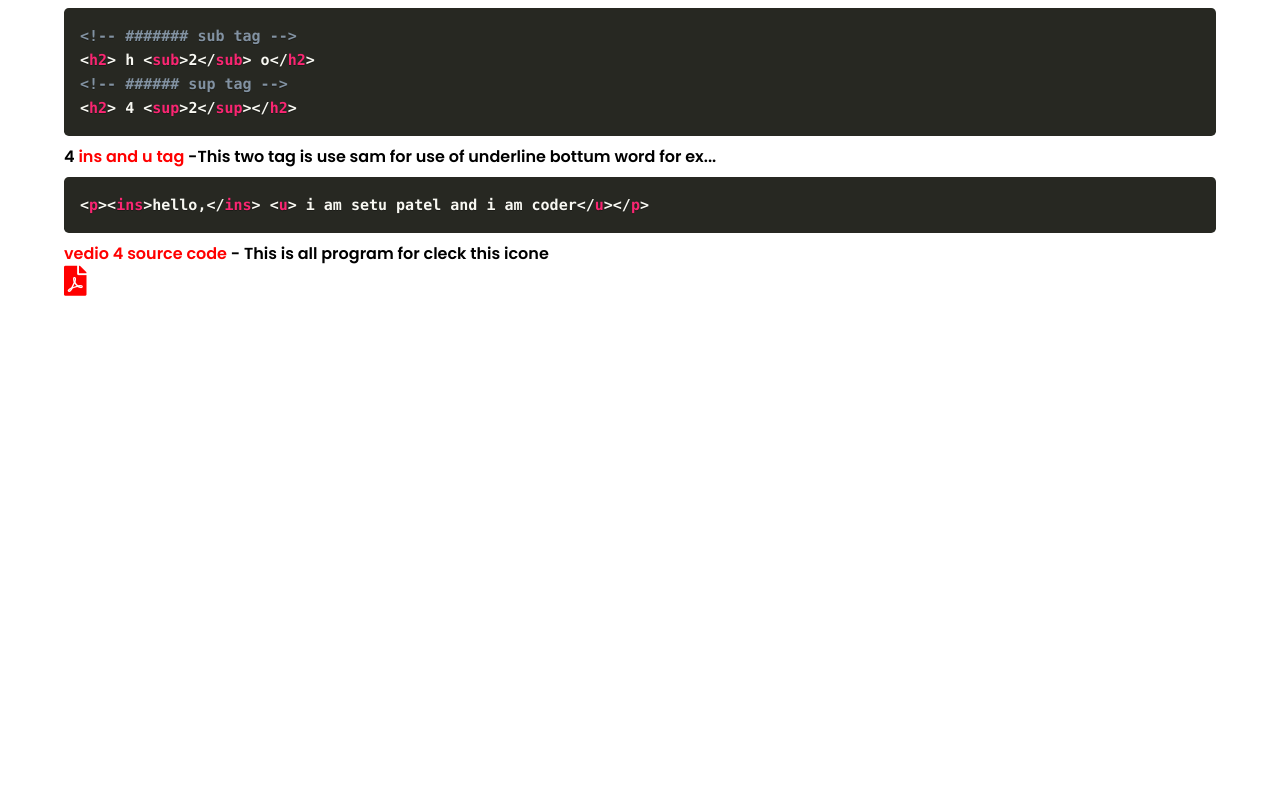
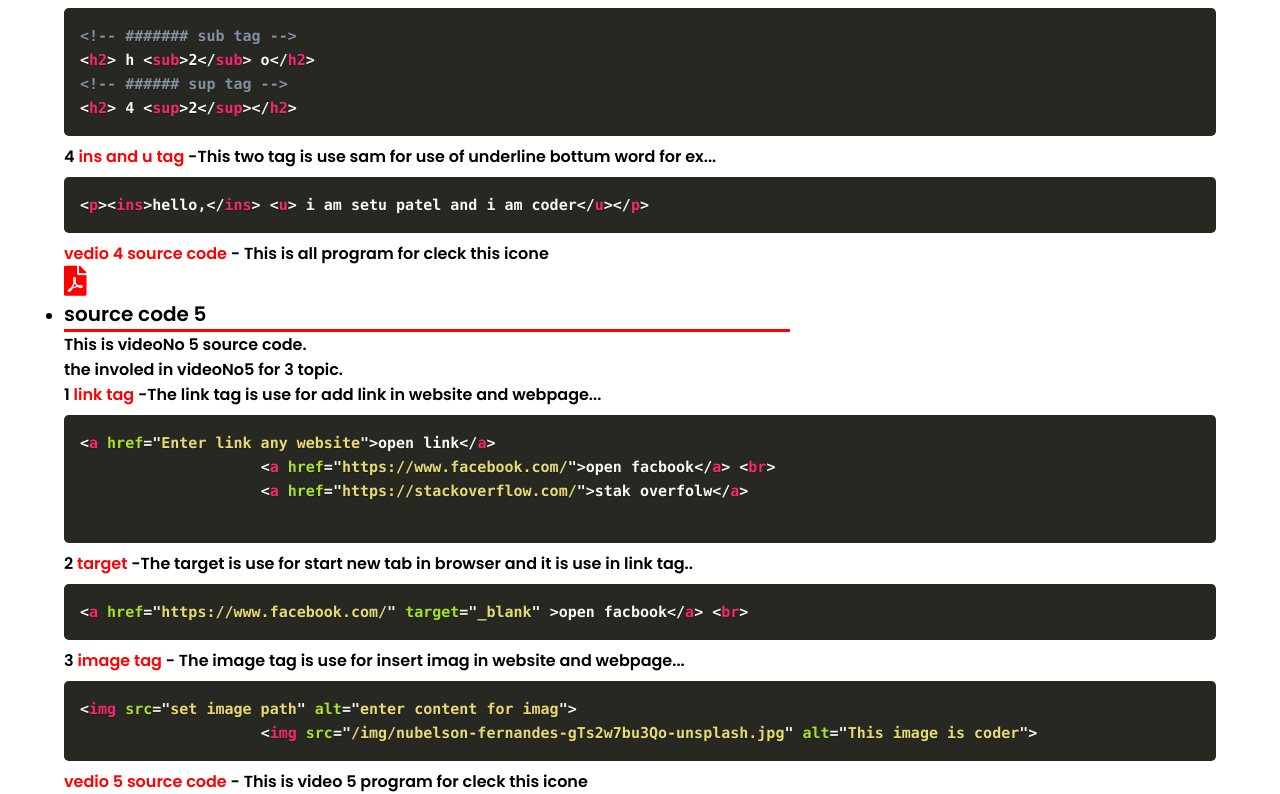
Before and after one commit to SJPATEL/Codewebsite.github.io, a plain HTML site: page htmlvideol.html in a window 1280 px wide. Shown: the part 1906-2700 px from the top of the page. Before the commit the page ends 2205 px from the top, so only its background shows below. Drawn offline with Linux system fonts and the light colour scheme.

Commit message:
add code
I am add scorce code for video no 5 in html-css

```diff
--- a/htmlvideol.html
+++ b/htmlvideol.html
@@ -16,7 +16,7 @@
         <div class="container">
             <ul class="videos">
                 <li class="video-1">
-                    <h1>source code 1</h1>
+                    <h1>source code 3</h1>
                     This is videoNo 3 source code. <br>
                     the involed in videoNo3 for 6 topic. <br>
                     1 <span class="text-red">html boilerplate</span>
@@ -97,6 +97,26 @@
                     <span class="text-red"> vedio 4 source code </span>
                     - This is all program for cleck this icone <br>
                     <a href="https://drive.google.com/file/d/1eTDr..." class="far fa-file-pdf text-red" target="_blank"></a>
+                <li class="video-1">
+                    <h1>source code 5</h1>
+                    This is videoNo 5 source code. <br>
+                    the involed in videoNo5 for 3 topic. <br>
+                    1 <span class="text-red">link tag</span>
+                    -The link tag is use for add link in website and webpage...
+                    <pre class="language-html"><code>&lt;a href="Enter link any website"&gt;open link&lt;/a&gt;
+                    &lt;a href="https://www.facebook.com/"&gt;open facbook&lt;/a&gt; &lt;br&gt;
+                    &lt;a href="https://stackoverflow.com/"&gt;stak overfolw&lt;/a&gt;
+                    </code></pre>
+                    2 <span class="text-red">target</span>
+                    -The target is use for start new tab in browser and it is use in link tag..
+                    <pre class="language-html"><code>&lt;a href="https://www.facebook.com/" target="_blank" &gt;open facbook&lt;/a&gt; &lt;br&gt;</code></pre>
+                    3 <span class="text-red">image tag</span>
+                    - The image tag is use for insert imag in website and webpage...
+                    <pre class="language-html"><code>&lt;img src="set image path" alt="enter content for imag"&gt;
+                    &lt;img src="/img/nubelson-fernandes-gTs2w7bu3Qo-unsplash.jpg" alt="This image is coder"&gt;</code></pre>
+                    <span class="text-red"> vedio 5 source code </span>
+                    - This is video 5 program for cleck this icone <br>
+                    <a href="https://drive.google.com/file/d/1JcSNpFmZSgDiWd2duyPlBttgxYgg16Gr/view?usp=sharing" target="_blank"></a>
                 </li>
             </ul>
         </div>
```
